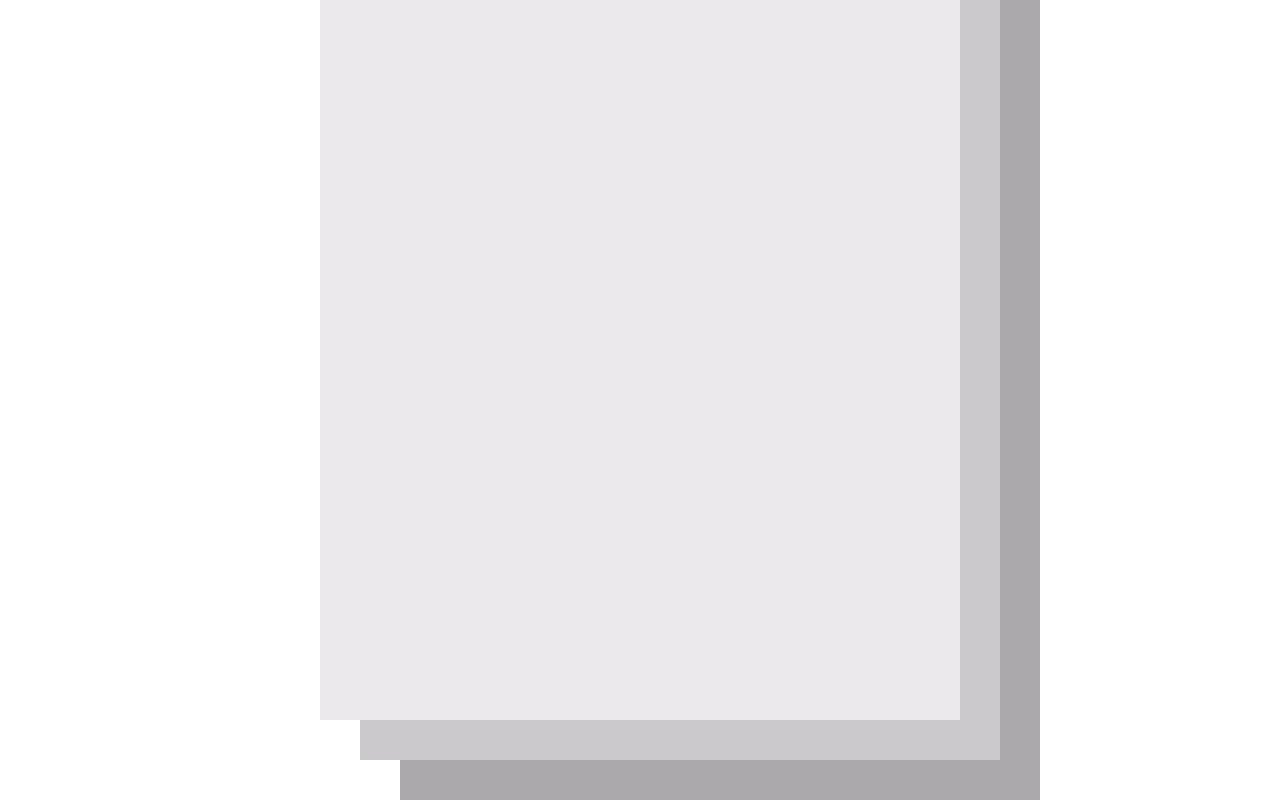
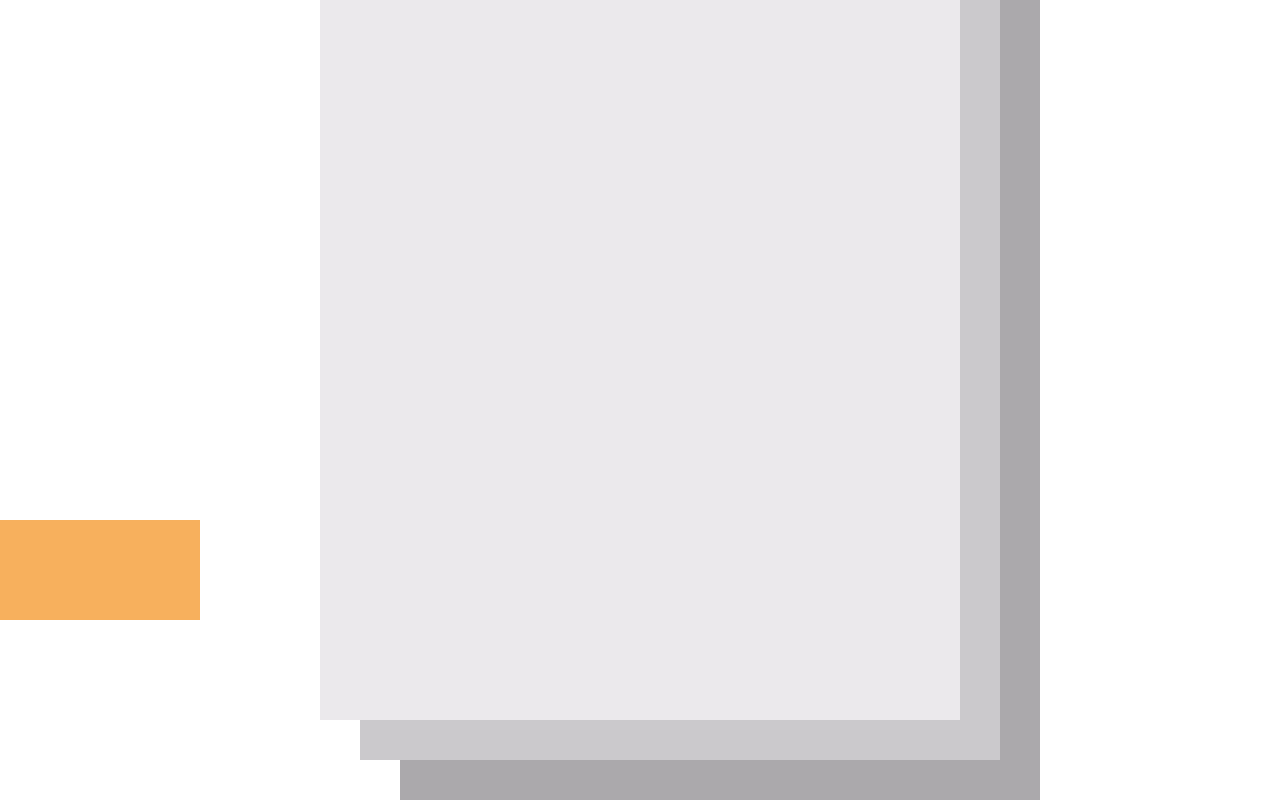
Before and after one commit to e-a-gladysheva/positionin_and_floats, a plain HTML site: page index.html in a window 1280 px wide. Shown: the part 1480-2280 px from the top of the page. Drawn offline with Linux system fonts and the light colour scheme.

Commit message:
add share block

```diff
--- a/index.html
+++ b/index.html
@@ -11,5 +11,6 @@
 		<div class="block"></div>
 		<div class="block"></div>
 	</div>
+	<div class="share"></div>
 </body>
 </html>
--- a/styles.css
+++ b/styles.css
@@ -43,3 +43,13 @@ body
 {
     background: #ebe9ec;
 }
+
+.share
+{
+    position: fixed;
+
+    width: 200px;
+    height: 100px;
+
+    background: #f7b05d;
+}
```
